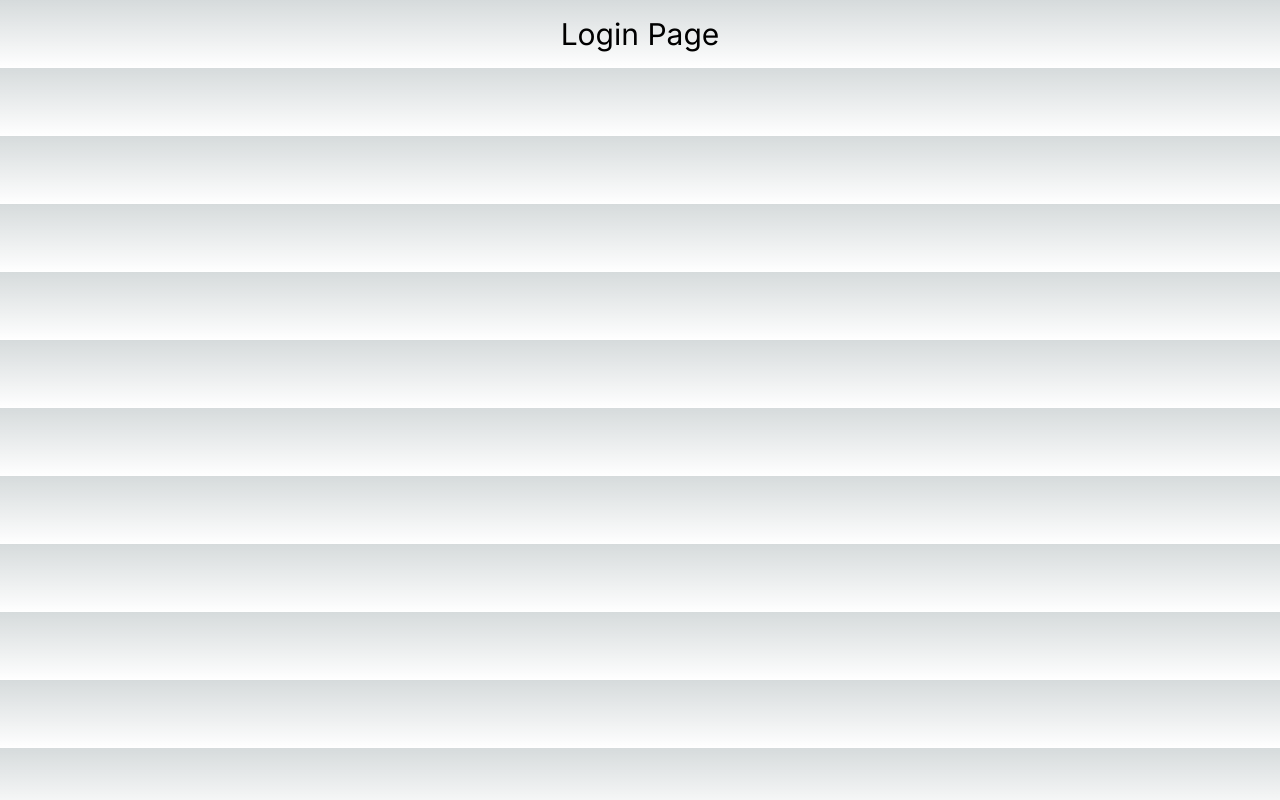
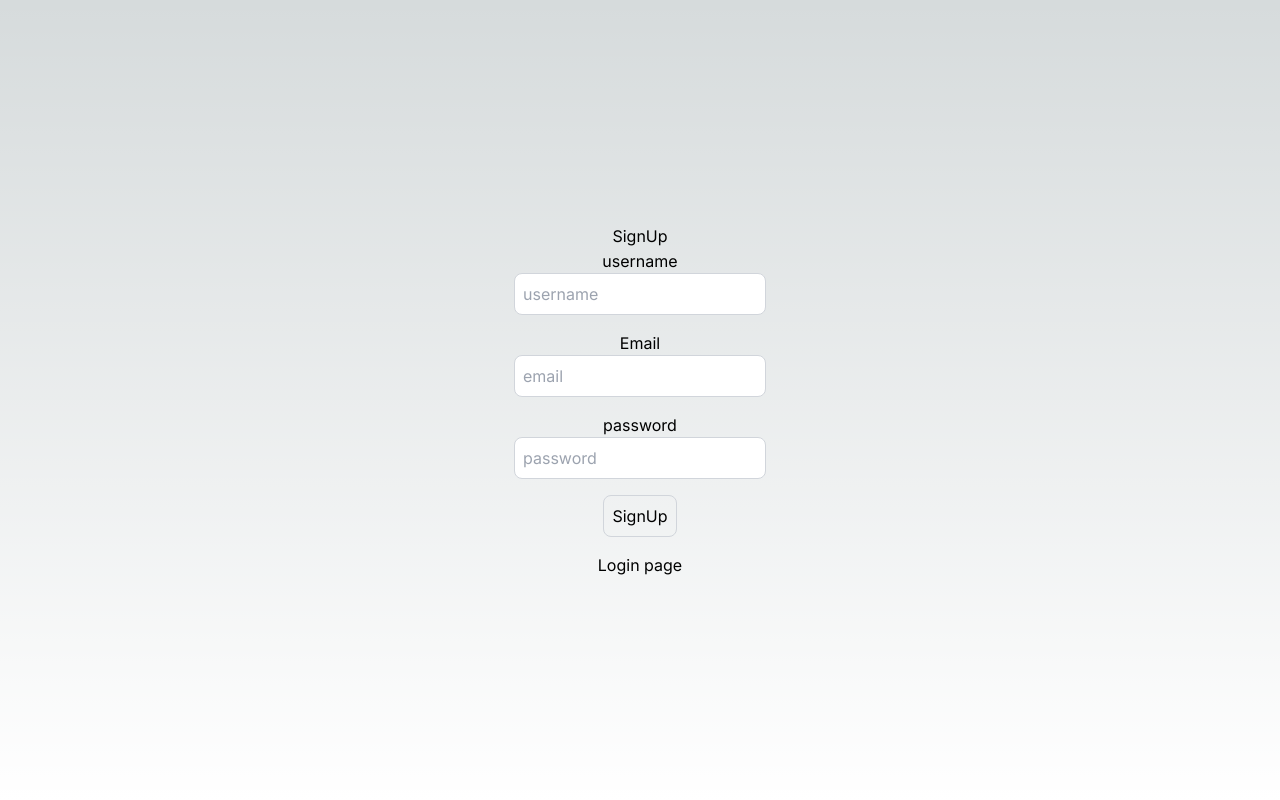
Before and after one commit to AVidhanR/LearnBuildGrow, a Next.js app in the folder next_js/my-app/: page /login in a window 1280 px wide. Built offline with nearby package versions, Linux system fonts and the light colour scheme.

Commit message:
Update .env file and signup/login pages

```diff
--- a/next_js/my-app/src/app/login/page.tsx
+++ b/next_js/my-app/src/app/login/page.tsx
@@ -1,7 +1,55 @@
+"use client";
+import React from "react";
+import Link from "next/link";
+import { useRouter } from "next/navigation";
+import { axios } from "axios";
+
 export default function LoginPage() {
+  const [user, setUser] = React.useState({
+    email: "",
+    password: "",
+    username: "",
+  });
+
+  const onSignUp = async () => {};
   return (
-    <div className="m-4 text-center">
-      <h1 className="text-3xl">Login Page</h1>
+    <div className="flex flex-col items-center justify-center min-h-screen py-2">
+      <h1>SignUp</h1>
+      <hr />
+      <label htmlFor="username">username</label>
+      <input
+        type="text"
+        id="username"
+        value={user.username}
+        onChange={(e) => setUser({ ...user, username: e.target.value })}
+        placeholder="username"
+        className="p-2 border border-gray-300 rounded-lg mb-4 focus:outline-none focus:border-gray-600"
+      />
+      <label htmlFor="email">Email</label>
+      <input
+        type="email"
+        id="email"
+        value={user.email}
+        onChange={(e) => setUser({ ...user, email: e.target.value })}
+        placeholder="email"
+        className="p-2 border border-gray-300 rounded-lg mb-4 focus:outline-none focus:border-gray-600"
+      />
+      <label htmlFor="password">password</label>
+      <input
+        type="password"
+        id="password"
+        value={user.password}
+        onChange={(e) => setUser({ ...user, password: e.target.value })}
+        placeholder="password"
+        className="p-2 border border-gray-300 rounded-lg mb-4 focus:outline-none focus:border-gray-600"
+      />
+      <button
+        onClick={onSignUp}
+        className="p-2 border border-gray-300 rounded-lg mb-4 focus:outline-none focus:border-gray-600"
+      >
+        SignUp
+      </button>
+      <Link href={"/login"}>Login page</Link>
     </div>
   );
 }
--- a/next_js/my-app/src/app/signup/page.tsx
+++ b/next_js/my-app/src/app/signup/page.tsx
@@ -1,5 +1,55 @@
+"use client";
 import React from "react";
+import Link from "next/link";
+import { useRouter } from "next/navigation";
+import { axios } from "axios";
 
 export default function SignUpPage() {
-  return <div>SignUpPage</div>;
+  const [user, setUser] = React.useState({
+    email: "",
+    password: "",
+    username: "",
+  });
+
+  const onSignUp = async () => {};
+  return (
+    <div className="flex flex-col items-center justify-center min-h-screen py-2">
+      <h1>SignUp</h1>
+      <hr />
+      <label htmlFor="username">username</label>
+      <input
+        type="text"
+        id="username"
+        value={user.username}
+        onChange={(e) => setUser({ ...user, username: e.target.value })}
+        placeholder="username"
+        className="p-2 border border-gray-300 rounded-lg mb-4 focus:outline-none focus:border-gray-600"
+      />
+      <label htmlFor="email">Email</label>
+      <input
+        type="email"
+        id="email"
+        value={user.email}
+        onChange={(e) => setUser({ ...user, email: e.target.value })}
+        placeholder="email"
+        className="p-2 border border-gray-300 rounded-lg mb-4 focus:outline-none focus:border-gray-600"
+      />
+      <label htmlFor="password">password</label>
+      <input
+        type="password"
+        id="password"
+        value={user.password}
+        onChange={(e) => setUser({ ...user, password: e.target.value })}
+        placeholder="password"
+        className="p-2 border border-gray-300 rounded-lg mb-4 focus:outline-none focus:border-gray-600"
+      />
+      <button
+        onClick={onSignUp}
+        className="p-2 border border-gray-300 rounded-lg mb-4 focus:outline-none focus:border-gray-600"
+      >
+        SignUp
+      </button>
+      <Link href={"/login"}>Login page</Link>
+    </div>
+  );
 }
```
Also changed, not shown: 1 other file (tests, documents, lock files or other folders).
